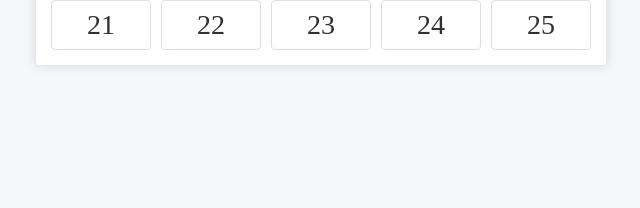
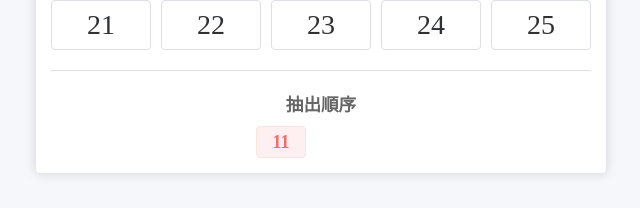
Before and after one commit to clarencelinwork/random-bingo-number, a Vue app: page / in a window 1280 px wide. Both pictures are taken after a click on the button "抽號碼". Shown: the part 487-695 px from the top of the page, without its empty margins (319-959 px from the left). Built offline with nearby package versions, Linux system fonts and the light colour scheme.

Commit message:
[feature] show draw number order

```diff
--- a/src/components/NumberDraw.vue
+++ b/src/components/NumberDraw.vue
@@ -35,6 +35,23 @@
           </div>
         </div>
       </div>
+
+      <hr class="divider"/>
+
+      <div class="draw-sequence">
+        <h3>抽出順序</h3>
+        <div class="sequence-list">
+          <el-tag
+              v-for="(num, index) in drawnNumbers"
+              :key="index"
+              :type="num === lastDrawnNumber ? 'danger' : 'primary'"
+              class="sequence-number"
+              size="large"
+          >
+            {{ num }}
+          </el-tag>
+        </div>
+      </div>
     </el-card>
 
     <!-- 重置確認對話框 -->
@@ -56,7 +73,7 @@
 </template>
 
 <script>
-import { ref, onMounted } from 'vue'
+import {ref, onMounted} from 'vue'
 
 export default {
   name: 'NumberDraw',
@@ -67,7 +84,7 @@ export default {
     const dialogVisible = ref(false)
 
     const initializeGame = () => {
-      remainingNumbers.value = Array.from({ length: 25 }, (_, i) => i + 1)
+      remainingNumbers.value = Array.from({length: 25}, (_, i) => i + 1)
       drawnNumbers.value = []
       lastDrawnNumber.value = null
 
@@ -236,4 +253,37 @@ export default {
   padding: 15px 25px;
   font-size: 16px;
 }
+
+.draw-sequence {
+  margin-top: 20px;
+  text-align: center;
+}
+
+.draw-sequence h3 {
+  margin: 0 0 10px 0;
+  color: #666;
+  font-size: 1.1rem;
+}
+
+.sequence-list {
+  display: grid;
+  grid-template-columns: repeat(9, auto);
+  gap: 10px;
+  justify-content: center;
+  margin: 0 auto;
+  max-width: 600px;
+}
+
+.sequence-number {
+  font-size: 18px;
+  padding: 8px 15px;
+  font-weight: bold;
+}
+
+.divider {
+  margin: 20px 0;
+  border: none;
+  height: 1px;
+  background: #dcdfe6;
+}
 </style>
```
